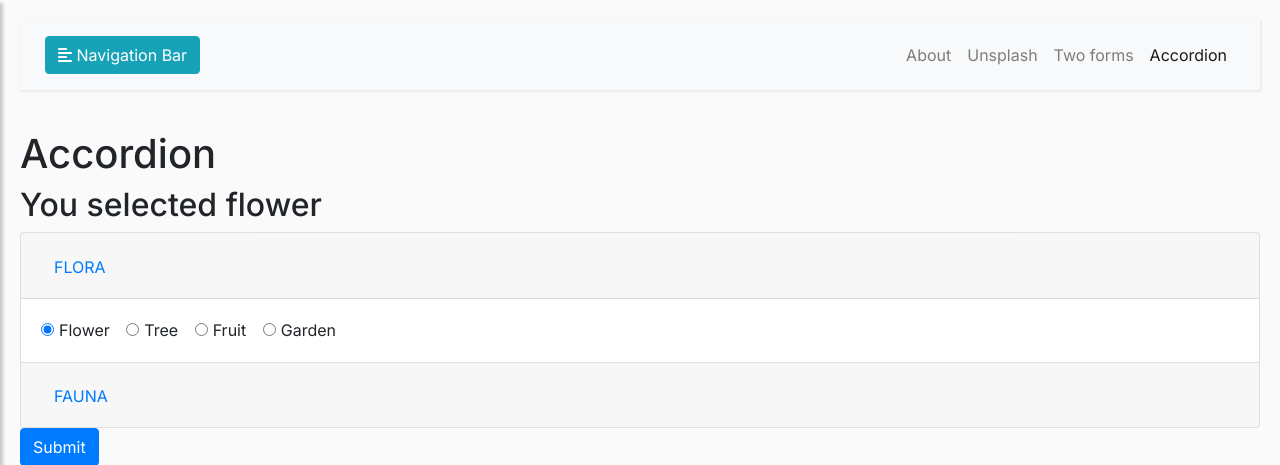
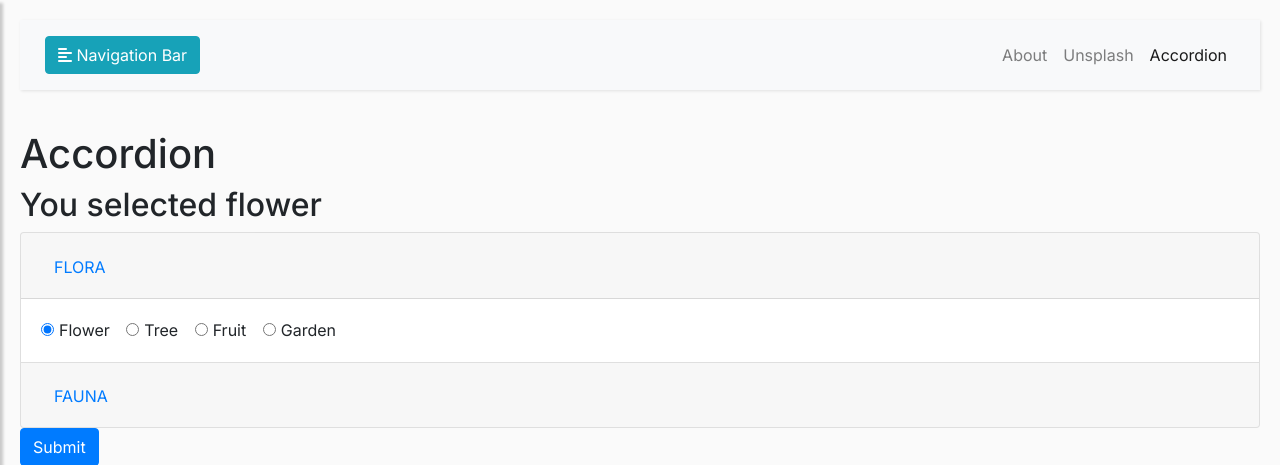
Before and after one commit to pypeaday/wish-lists, a FastAPI app: page /accordion in a window 1280 px wide. Shown: the top 465 px of the page. Run offline with FastAPI, Linux system fonts and the light colour scheme; some libraries are stand-ins or nearby versions.

Commit message:
remove Two Forms link

```diff
--- a/templates/include/topnav.html
+++ b/templates/include/topnav.html
@@ -19,9 +19,6 @@
                 <li class="nav-item {{'active' if active_page == 'unsplash' }}">
                     <a class="nav-link" href="/unsplash">Unsplash</a>
                 </li>
-                <li class="nav-item {{'active' if active_page == 'twoforms' }}">
-                    <a class="nav-link" href="/twoforms">Two forms</a>
-                </li>
                 <li class="nav-item {{'active' if active_page == 'accordion' }}">
                     <a class="nav-link" href="/accordion">Accordion</a>
                 </li>
```
